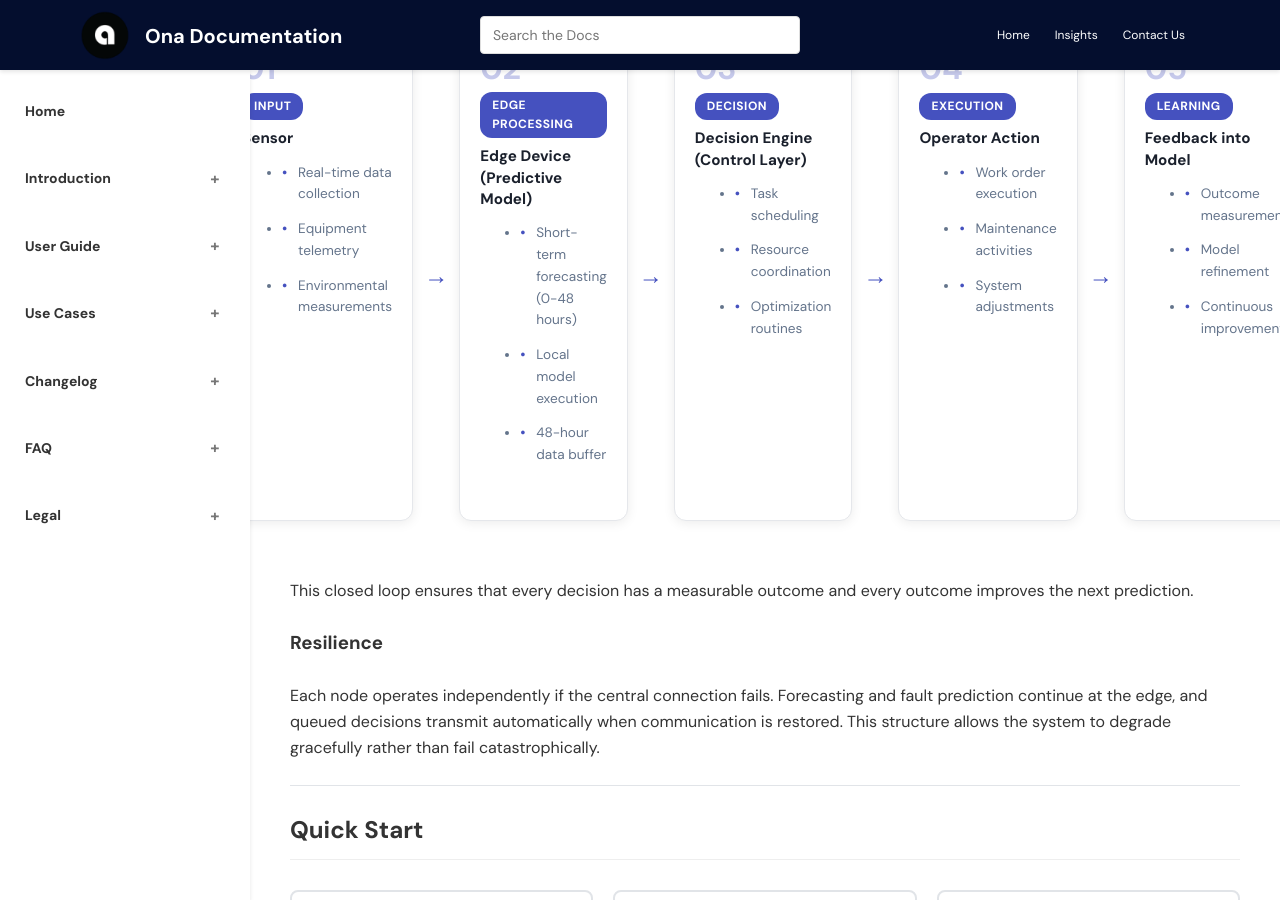
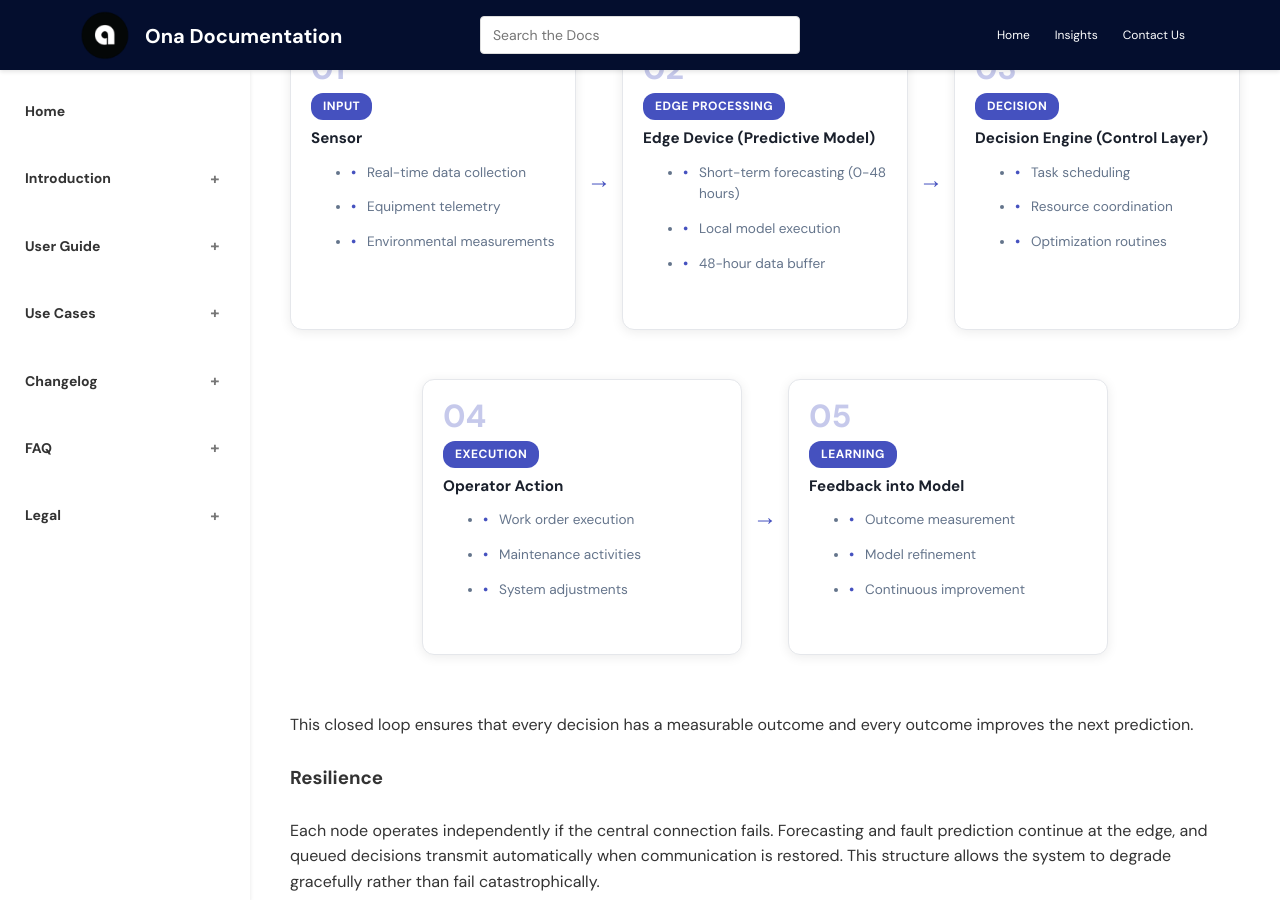
Before and after one commit to AsobaCloud/asobacode.github.io, a Jekyll site: the page built from introduction.md, in a window 1280 px wide and 900 px high, scrolled down 1037 px. Built offline with Jekyll 4.4.1, drawn with Linux system fonts in a browser that asks for light colours.

Commit message:
Restructure Data Flow section to use 3-column grid layout
- Split pipeline into two rows: first row has 3 items (01-03), second row has 2 items (04-05)
- Items 04 and 05 now wrap to next row for better visual balance
- Maintains pipeline flow with arrows between steps

```diff
--- a/introduction.md
+++ b/introduction.md
@@ -81,7 +81,8 @@ All communication between layers uses encrypted channels (TLS 1.3) and certifica
           </ul>
         </div>
       </div>
-      <div class="pipeline-arrow">→</div>
+    </div>
+    <div class="pipeline-row">
       <div class="pipeline-step roadmap-step">
         <div class="step-number">04</div>
         <div class="step-content">
```
